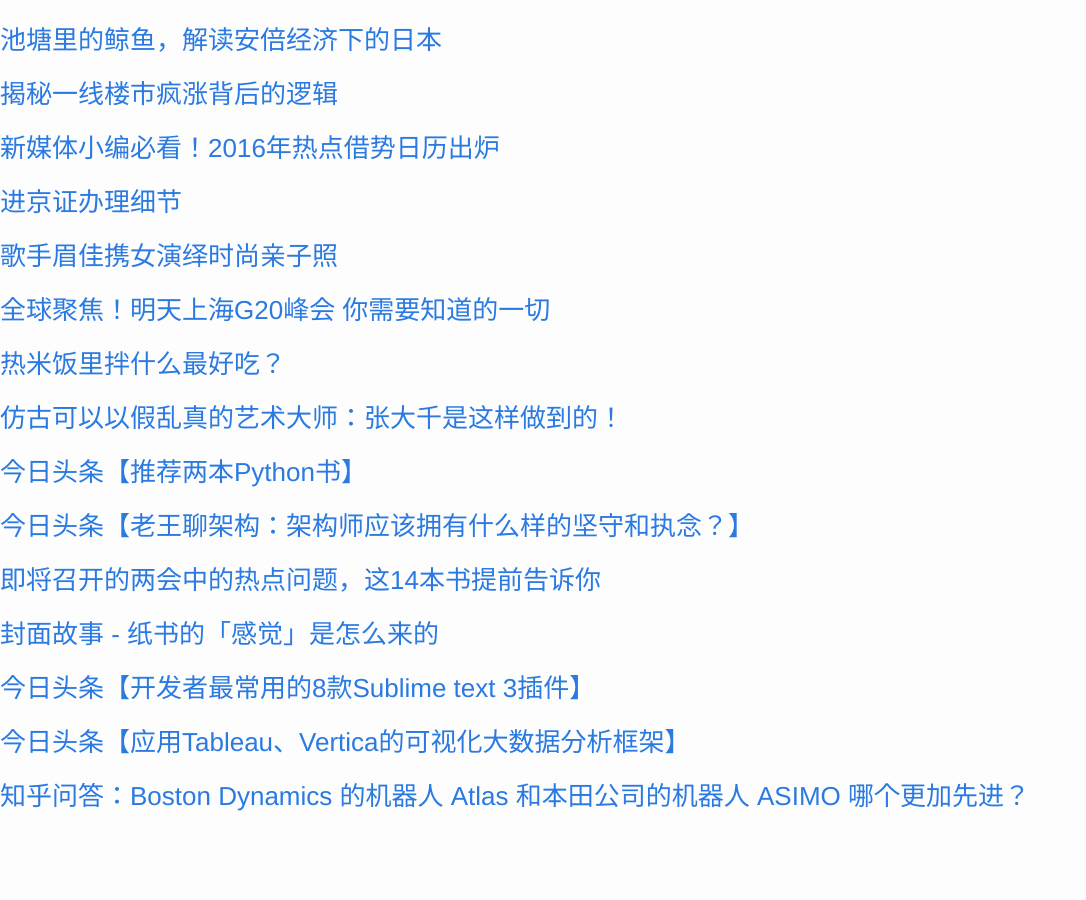
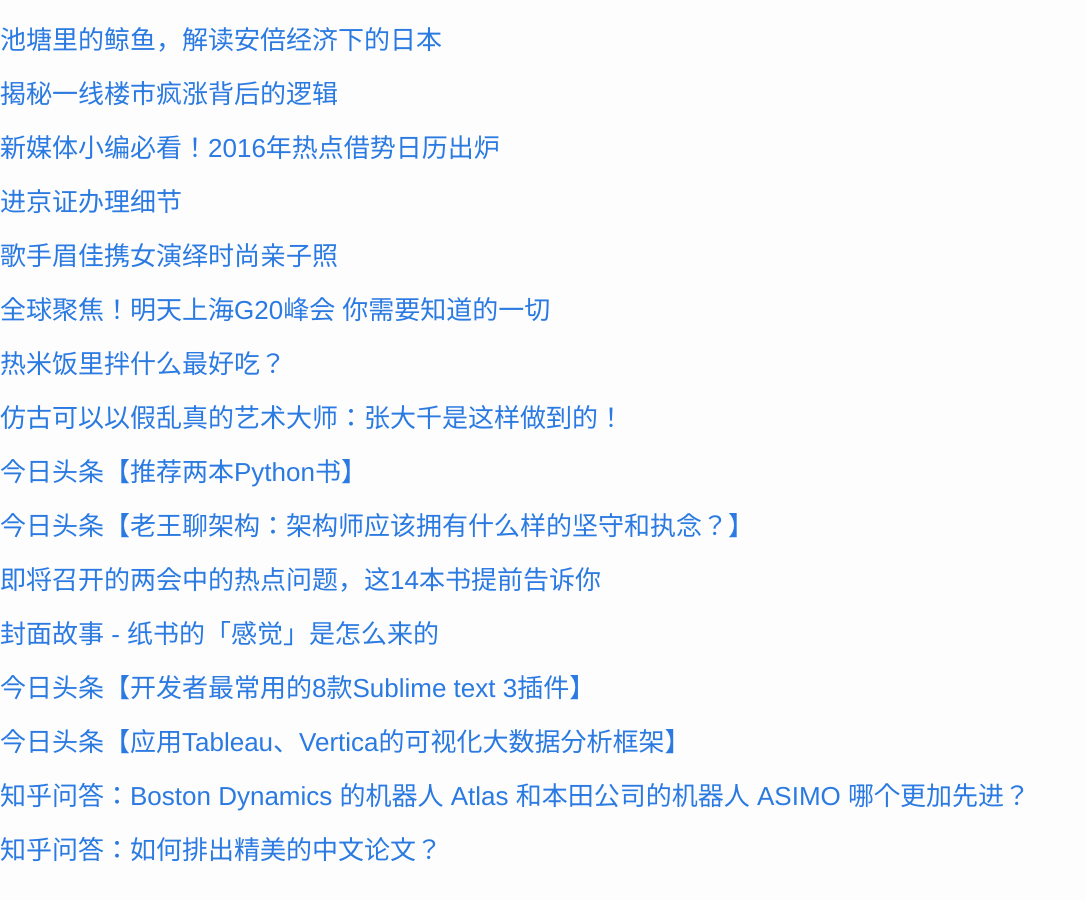
Before and after one commit to cnwarden/cnwarden.github.io, a Jekyll site: the page built from _posts/2016-02-22-test.markdown, in a window 1280 px wide and 900 px high, scrolled down 3216 px. Shown: the whole window, without its empty margins (0-1086 px from the left). Built offline with Jekyll 4.4.1, drawn with Linux system fonts in a browser that asks for light colours; before the commit the page ends 4062 px from its top, so only the background shows below that.

Commit message:
auto commit

```diff
--- a/_posts/2016-02-22-test.markdown
+++ b/_posts/2016-02-22-test.markdown
@@ -149,3 +149,5 @@ categories: update
 ### [今日头条【应用Tableau、Vertica的可视化大数据分析框架】](http://toutiao.com/item/6255054666732667393/?iid=3578109516&app=news_article&tt_from=android_share&utm_source=email&utm_medium=toutiao_android&utm_campaign=client_share)
 
 ### [知乎问答：Boston Dynamics 的机器人 Atlas 和本田公司的机器人 ASIMO 哪个更加先进？](http://www.zhihu.com/question/22276239/answer/87960123)
+
+### [知乎问答：如何排出精美的中文论文？](http://www.zhihu.com/question/23229794/answer/87980498)
```
